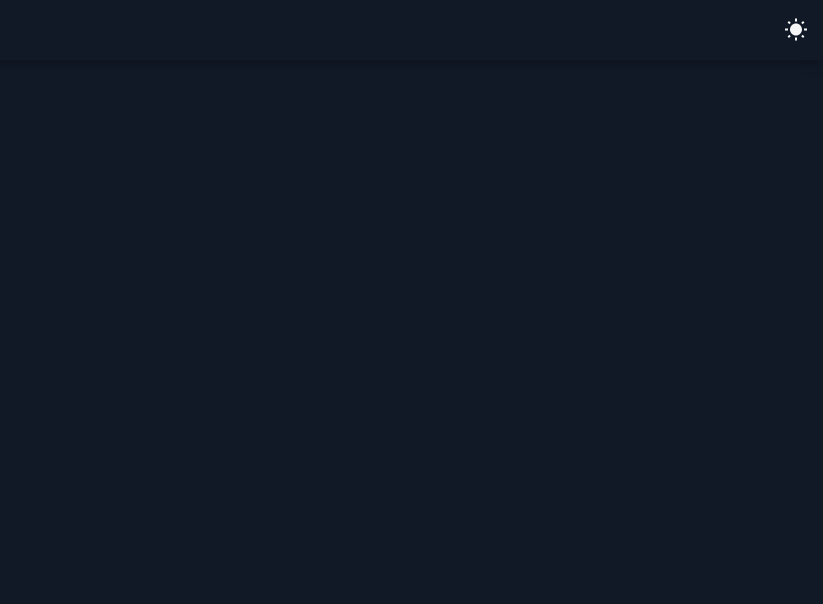
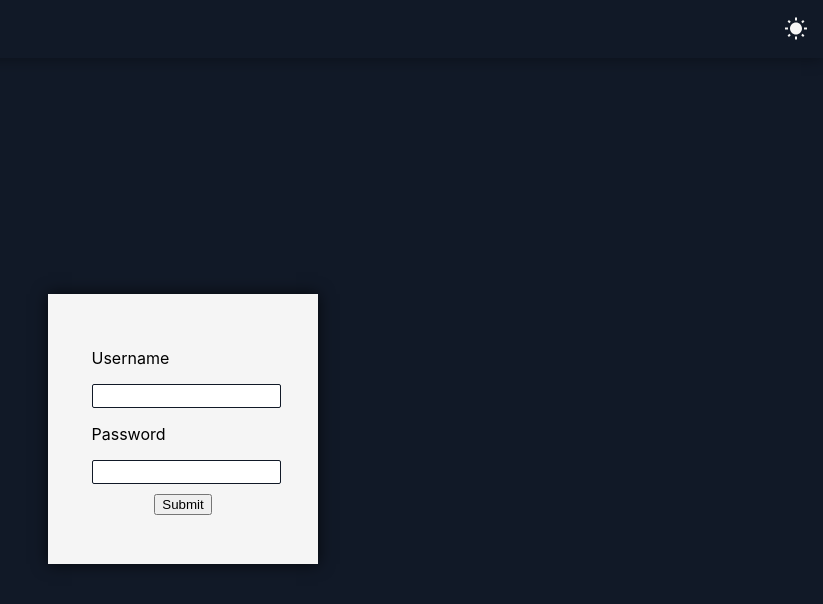
Before and after one commit to Kvek/fitness-tracker, a React (Create React App) app: page / in a window 1280 px wide. Shown: the top 604 px of the page, without its empty margins (457-1280 px from the left). Built offline with nearby package versions, Linux system fonts and the light colour scheme.

Commit message:
Added router and protected routes

```diff
--- a/package.json
+++ b/package.json
@@ -5,6 +5,7 @@
   "dependencies": {
     "@material-ui/core": "^4.11.3",
     "@material-ui/icons": "^4.11.2",
+    "@reach/router": "^1.3.4",
     "@types/node": "^12.20.4",
     "@types/react": "^17.0.2",
     "@types/react-dom": "^17.0.1",
@@ -15,6 +16,7 @@
     "redux": "^4.0.5",
     "redux-devtools-extension": "^2.13.8",
     "styled-components": "^5.2.1",
+    "uuid": "^8.3.2",
     "web-vitals": "^1.1.0"
   },
   "scripts": {
@@ -44,8 +46,10 @@
     ]
   },
   "devDependencies": {
+    "@types/reach__router": "^1.3.7",
     "@types/react-redux": "^7.1.16",
     "@types/styled-components": "^5.1.7",
+    "@types/uuid": "^8.3.0",
     "@typescript-eslint/eslint-plugin": "^4.15.1",
     "@typescript-eslint/parser": "^4.15.1",
     "eslint": "^7.20.0",
--- a/src/App.tsx
+++ b/src/App.tsx
@@ -1,6 +1,6 @@
 import { useSelector } from "react-redux";
 
-import Navbar from "components/Navbar";
+import { Routes } from "components/Routes";
 
 import { globalTheme, globalThemeVariables, styled } from "global-theme";
 import { AppState } from "store/rootType";
@@ -10,7 +10,6 @@
   background-color: ${({ theme }) => theme.bgColor};
   transition: ${({ theme }) =>
     `background-color ${theme.transition.speed} ease-in`};
-  display: flex;
   height: 100vh;
 `;
 
@@ -26,7 +25,7 @@
   return (
     <ThemeProvider theme={currentTheme}>
       <MainContainer>
-        <Navbar />
+        <Routes />
       </MainContainer>
     </ThemeProvider>
   );
--- /dev/null
+++ b/src/components/Dashboard/Dashboard.tsx
@@ -0,0 +1,3 @@
+import { RouteComponentProps } from "@reach/router";
+
+export const Dashboard = (props: RouteComponentProps) => <>Dashboard</>;
--- /dev/null
+++ b/src/components/Login/Login.tsx
@@ -0,0 +1,86 @@
+import React, { useState } from "react";
+
+import { styled } from "global-theme";
+import { v4 as uuidv4 } from "uuid";
+
+const LoginContainer = styled.div`
+  height: 100%;
+  display: flex;
+  align-items: center;
+  justify-content: center;
+`;
+
+const FormContainer = styled.form`
+  box-shadow: 0 0 15px rgb(0 0 0 / 70%);
+  width: 250px;
+  height: 250px;
+  display: flex;
+  flex-direction: column;
+  align-items: center;
+  justify-content: center;
+  background-color: ${({ theme }) => theme.primaryColor};
+  padding: 10px;
+`;
+
+const FormInput = styled.input`
+  border: 1px solid ${({ theme }) => theme.secondaryColor};
+  border-radius: 2px;
+  height: 20px;
+  width: 100%;
+`;
+
+const FormSubmitButton = styled.button`
+  margin: 10px;
+`;
+
+export const Login = ({ setToken }: { setToken: (token: string) => void }) => {
+  const [loginDetails, setLoginDetails] = useState<Record<string, any>>({
+    userName: "",
+    password: "",
+  });
+
+  const updateLogin = (event: React.ChangeEvent<HTMLInputElement>) =>
+    setLoginDetails((prevState: any) => ({
+      ...prevState,
+      [event.target.name]: event.target.value,
+    }));
+
+  const submitForm = (event: React.FormEvent<HTMLFormElement>) => {
+    const { userName, password } = loginDetails;
+    event.preventDefault();
+
+    if (userName && password) {
+      const randomIdString = `${uuidv4()}-${userName}-${password}`;
+      console.log("randomIdString :>> ", randomIdString);
+      setToken(randomIdString);
+    }
+  };
+
+  return (
+    <LoginContainer>
+      <FormContainer autoComplete="off" onSubmit={submitForm}>
+        <label htmlFor="userName">
+          <p>Username</p>
+          <FormInput
+            type="text"
+            value={loginDetails.userName}
+            name="userName"
+            onChange={updateLogin}
+          />
+        </label>
+        <label htmlFor="password">
+          <p>Password</p>
+          <FormInput
+            type="password"
+            value={loginDetails.password}
+            name="password"
+            onChange={updateLogin}
+          />
+        </label>
+        <div>
+          <FormSubmitButton type="submit">Submit</FormSubmitButton>
+        </div>
+      </FormContainer>
+    </LoginContainer>
+  );
+};
--- a/src/components/Navbar.tsx
+++ b/src/components/Navbar.tsx
@@ -7,13 +7,13 @@
 import { setDarkTheme } from "store/theme/actions";
 
 const NavBarContainer = styled.div`
-  width: 100%;
   height: 50px;
   box-shadow: 0 0 15px rgb(0 0 0 / 40%);
   display: flex;
   align-items: center;
   justify-content: flex-end;
   padding: 5px 15px;
+  width: calc(100% - 30px);
 
   svg {
     cursor: pointer;
--- /dev/null
+++ b/src/components/Routes.tsx
@@ -0,0 +1,43 @@
+import { useState } from "react";
+
+import { Dashboard } from "components/Dashboard/Dashboard";
+import { Login } from "components/Login/Login";
+import Navbar from "components/Navbar";
+
+import { Router } from "@reach/router";
+
+import { styled } from "global-theme";
+
+const RoutesContainer = styled.div`
+  display: flex;
+  flex-direction: column;
+  height: 100%;
+`;
+
+const RouterContainer = styled.div`
+  padding: 5px 15px;
+  height: calc(100% - 30px);
+`;
+
+export const Routes = () => {
+  const [token, setToken] = useState<string | null>(null);
+
+  const PrivateRoute = ({ path }: { path: string }) => {
+    if (!token) {
+      return <Login setToken={setToken} />;
+    }
+    return <Dashboard path={path} />;
+  };
+
+  return (
+    <RoutesContainer>
+      <Navbar />
+
+      <RouterContainer>
+        <Router style={{ height: "100%" }}>
+          <PrivateRoute path="/" />
+        </Router>
+      </RouterContainer>
+    </RoutesContainer>
+  );
+};
--- a/src/global-theme.tsx
+++ b/src/global-theme.tsx
@@ -19,12 +19,16 @@
   transition: {
     speed: ".15s",
   },
+  primaryColor: "#f5f5f5",
+  secondaryColor: "#111927",
 };
 
 export type GlobalThemeType = {
   bgColor: string;
   color: string;
   transition: typeof globalThemeVariables.transition;
+  primaryColor: string;
+  secondaryColor: string;
 };
 
 export const styled = baseStyled as ThemedStyledInterface<GlobalThemeType>;
```
Also changed, not shown: .eslintrc.js, 1 other file (tests, documents, lock files or other folders).
